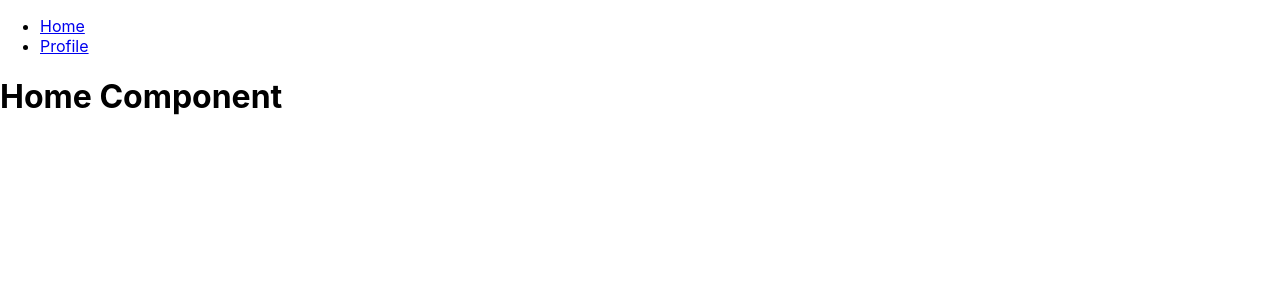
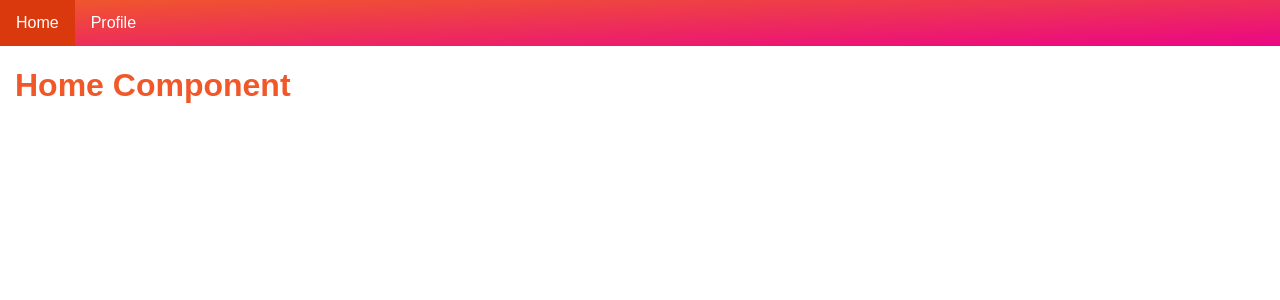
Before and after one commit to EnzoEsper/reauth0, a React (Create React App) app: page / in a window 1280 px wide. Shown: the top 300 px of the page. Built offline with nearby package versions, Linux system fonts and the light colour scheme.

Commit message:
adding styles

```diff
--- a/src/App.js
+++ b/src/App.js
@@ -8,8 +8,10 @@
     return (
       <>
         <Nav />
-        <Route path="/" exact component={Home}/>
-        <Route path="/profile" component={Profile}/>
+        <div className="body">
+          <Route path="/" exact component={Home}/>
+          <Route path="/profile" component={Profile}/>
+        </div>
       </>
     );
   }
--- a/src/Nav.js
+++ b/src/Nav.js
@@ -4,10 +4,12 @@
 class Nav extends Component {
   render() {
     return (
-      <ul>
-        <li><Link to="/">Home</Link></li>
-        <li><Link to="/profile">Profile</Link></li>
-      </ul>
+      <nav>
+        <ul>
+          <li><Link to="/">Home</Link></li>
+          <li><Link to="/profile">Profile</Link></li>
+        </ul>
+      </nav>
     );
   }
 }
--- a/src/index.css
+++ b/src/index.css
@@ -1,13 +1,53 @@
 body {
   margin: 0;
-  font-family: -apple-system, BlinkMacSystemFont, 'Segoe UI', 'Roboto', 'Oxygen',
-    'Ubuntu', 'Cantarell', 'Fira Sans', 'Droid Sans', 'Helvetica Neue',
-    sans-serif;
-  -webkit-font-smoothing: antialiased;
-  -moz-osx-font-smoothing: grayscale;
+  padding: 0;
+  font-family: sans-serif;
 }
 
-code {
-  font-family: source-code-pro, Menlo, Monaco, Consolas, 'Courier New',
-    monospace;
+.body {
+  margin: 15px;
 }
+
+h1,
+h2,
+h3 {
+  color: #f0582a;
+}
+
+button {
+  margin: 5px;
+}
+
+ul.unstyled {
+  list-style-type: none;
+  margin: 0;
+  padding: 0;
+}
+
+nav ul {
+  list-style-type: none;
+  margin: 0;
+  padding: 0;
+  overflow: hidden;
+  background-image: linear-gradient(to bottom right, #f0582a, #eb0685);
+}
+
+nav li {
+  float: left;
+}
+
+nav li a {
+  display: block;
+  color: white;
+  text-align: center;
+  padding: 14px 16px;
+  text-decoration: none;
+}
+
+nav li a:hover {
+  background-color: #d9390d;
+}
+
+nav button {
+  margin-top: 13px;
+}
```
